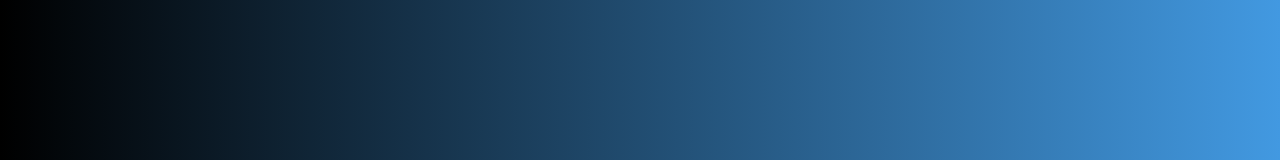
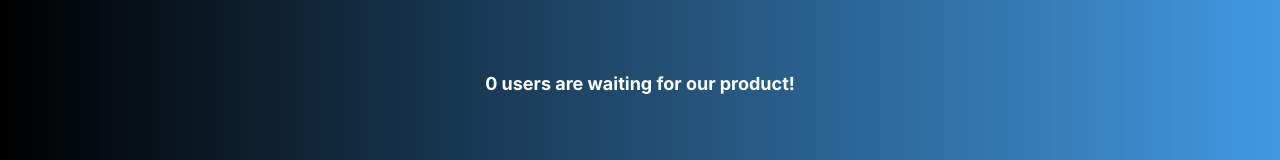
Before and after one commit to yulijasso/binfiesta, a Next.js app: page / in a window 1280 px wide. Shown: the part 574-734 px from the top of the page. Built offline with nearby package versions, Linux system fonts and the light colour scheme; no server answers; the database is empty.

Commit message:
added waitlist counter

```diff
--- a/app/page.js
+++ b/app/page.js
@@ -2,6 +2,7 @@ import Head from 'next/head'
 import { Box, Flex } from '@chakra-ui/react'
 import HeroSection from '@/components/HeroSection'
 import WithSubnavigation from '@/components/HomeNav'
+import WaitlistCounter from '@/components/WaitlistCounter'; // Import the WaitlistCounter component
 
 export default function Home() {
   return (
@@ -21,9 +22,10 @@ export default function Home() {
         overflow="hidden" // Prevents scrolling issues due to overflow
       >
         <Box flex="1" w="full"> {/* Ensure this container takes up the remaining space */}
-          <WithSubnavigation/>
+          <WithSubnavigation />
           <Box mt={12}> {/* Add margin top here, adjust the value as needed */}
-            <HeroSection/>
+            <HeroSection />
+            <WaitlistCounter /> {/* Add the WaitlistCounter below the HeroSection */}
           </Box>
         </Box>
       </Flex>
--- /dev/null
+++ b/components/WaitlistCounter.js
@@ -0,0 +1,31 @@
+"use client"
+import { useEffect, useState } from 'react';
+import { collection, onSnapshot } from 'firebase/firestore';
+import { db } from '../firebase'; // Ensure the correct path to firebase config
+import { Text, Box } from '@chakra-ui/react';
+
+const WaitlistCounter = () => {
+  const [waitlistCount, setWaitlistCount] = useState(0);
+
+  useEffect(() => {
+    const waitlistCollection = collection(db, 'waitlist');
+
+    // Use onSnapshot to listen to real-time updates
+    const unsubscribe = onSnapshot(waitlistCollection, (snapshot) => {
+      setWaitlistCount(snapshot.size); // Updates the count whenever the collection changes
+    });
+
+    // Cleanup the subscription when component unmounts
+    return () => unsubscribe();
+  }, []); // Runs only once when the component mounts
+
+  return (
+    <Box mt={4}>
+      <Text fontSize="lg" fontWeight="bold" color="white">
+        {waitlistCount} users are waiting for our product!
+      </Text>
+    </Box>
+  );
+};
+
+export default WaitlistCounter;
```
